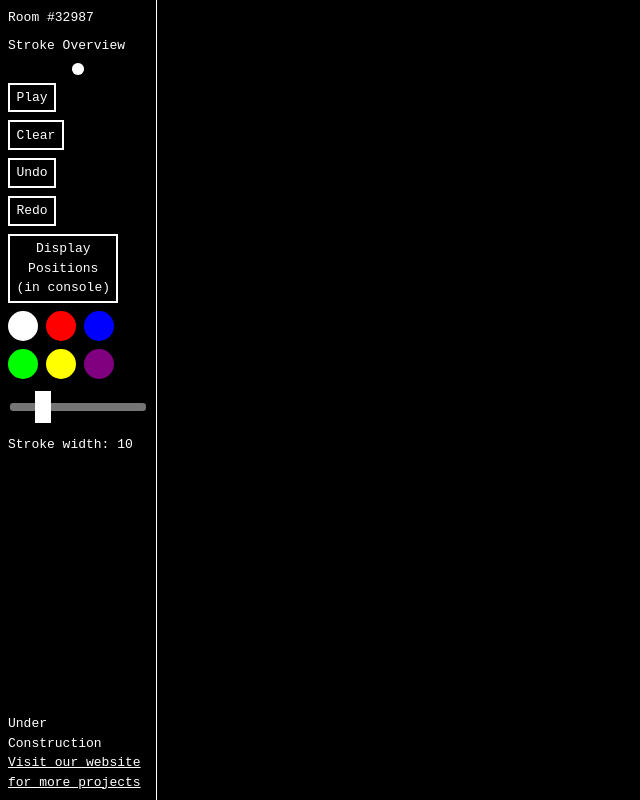
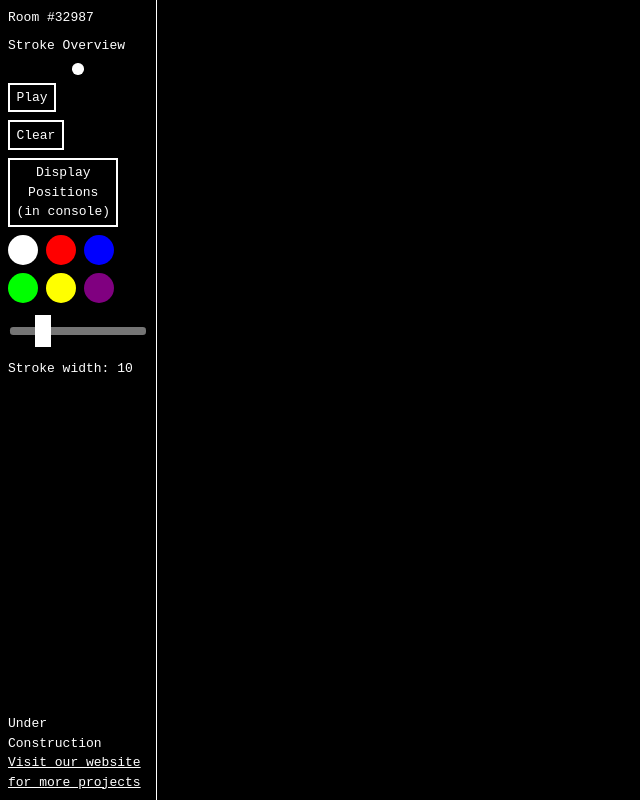
Before and after one commit to PROMCz11/Canvas-Scribble-App, a SvelteKit app: page /room in a window 1280 px wide. Shown: the whole page, without its empty margins (0-640 px from the left). Built offline with nearby package versions, Linux system fonts and the light colour scheme.

Commit message:
Code cleanup

```diff
--- a/src/lib/components/ControlPanel.svelte
+++ b/src/lib/components/ControlPanel.svelte
@@ -1,11 +1,11 @@
 <script>
     import { createEventDispatcher } from "svelte";
-    import { drawing } from "$lib/stores";
     import { strokeColor } from "$lib/stores";
     import { strokeWidth } from "$lib/stores";
     import { isDrawingPlaying } from "$lib/stores";
     import { availableColors } from "$lib/stores";
-    import { history } from "$lib/stores";
+    import { tree } from "$lib/stores";
+    import { redoHistory } from "$lib/stores";
     const dispatch = createEventDispatcher();
 </script>
 
@@ -17,9 +17,13 @@
     </div>
     <button on:click={() => dispatch("play")}>Play</button>
     <button on:click={() => dispatch("clear")}>Clear</button>
-    <button on:click={() => dispatch("undo")}>Undo</button>
-    <button on:click={() => dispatch("redo")}>Redo</button>
-    <button on:click={() => console.log($drawing)}>Display<br>Positions<br>(in console)</button>
+    {#if $tree.length}
+        <button on:click={() => dispatch("undo")}>Undo</button>
+    {/if}
+    {#if $redoHistory.length}
+        <button on:click={() => dispatch("redo")}>Redo</button>
+    {/if}
+    <button on:click={() => console.log($tree)}>Display<br>Positions<br>(in console)</button>
     <div class="color-selector-container">
         {#each $availableColors as { name, hex }}
             <button
--- a/src/routes/room/+page.svelte
+++ b/src/routes/room/+page.svelte
@@ -3,10 +3,8 @@
     import ControlPanel from "../../lib/components/ControlPanel.svelte";
     import { isCanvasPressed } from "$lib/stores";
     import { isDrawingPlaying } from "$lib/stores";
-    import { drawing } from "$lib/stores";
     import { strokeColor } from "$lib/stores";
     import { strokeWidth } from "$lib/stores";
-    import { history } from "$lib/stores";
 
     import { tree } from "$lib/stores";
     import { redoHistory } from "$lib/stores";
@@ -14,8 +12,8 @@
     let canvas;
     let ctx;
 
-    $: console.log($tree);
-    $: console.log($redoHistory);
+    // $: console.log($tree);
+    // $: console.log($redoHistory);
 
     onMount(() => {
         ctx = canvas.getContext('2d');
@@ -39,8 +37,6 @@
             ctx.beginPath();
             ctx.moveTo(X, Y);
 
-            $drawing = [...$drawing, 1];
-
             if($tree[$tree.length - 1] === 0) {
                 $tree.pop();
                 $tree = $tree;
@@ -59,8 +55,6 @@
             ctx.beginPath();
             ctx.moveTo(X, Y);
 
-            $drawing = [...$drawing, 1];
-
             if($tree[$tree.length - 1] === 0) {
                 $tree.pop();
                 $tree = $tree;
@@ -78,8 +72,6 @@
             ctx.moveTo(X, Y);
             ctx.stroke();
 
-            $drawing = [...$drawing, { x: X, y: Y, strokeColor: $strokeColor, strokeWidth: $strokeWidth }];
-
             $tree = [...$tree, { x: X, y: Y, strokeColor: $strokeColor, strokeWidth: $strokeWidth }];
         }
     }
@@ -92,8 +84,6 @@
             ctx.lineTo(X, Y);
             ctx.moveTo(X, Y);
             ctx.stroke();
-
-            $drawing = [...$drawing, { x: X, y: Y, strokeColor: $strokeColor, strokeWidth: $strokeWidth }];
 
             $tree = [...$tree, { x: X, y: Y, strokeColor: $strokeColor, strokeWidth: $strokeWidth }];
         }
@@ -115,8 +105,6 @@
 
     const clearCanvas = () => {
         if(!$isDrawingPlaying) {
-            $drawing = [];
-            $history = [];
             ctx.clearRect(0, 0, canvas.width, canvas.height);
 
             $tree = [];
@@ -181,52 +169,7 @@
 
     $: changeStrokeWidth($strokeWidth);
 
-    // const splitIntoChunks = (array) => {
-    //     const chunks = [];
-    //     let currentChunk = [];
-
-    //     array.forEach((item) => {
-    //         if (item === 1) {
-    //             if (currentChunk.length) {
-    //                 chunks.push(currentChunk);
-    //                 currentChunk = [];
-    //             }
-    //         } else {
-    //             currentChunk.push(item);
-    //         }
-    //     });
-
-    //     if (currentChunk.length) {
-    //         chunks.push(currentChunk);
-    //     }
-
-    //     return chunks;
-    // };
-
-    // const joinChunks = (chunks) => {
-    //     const joinedArray = [];
-
-    //     chunks.forEach(chunk => {
-    //         if (chunk.length > 0) {
-    //             joinedArray.push(1);
-    //             joinedArray.push(...chunk);
-    //         }
-    //     });
-
-    //     return joinedArray;
-    // };
-
-    // const split = () => {
-    //     const chunks = splitIntoChunks($drawing);
-    //     console.log(chunks);
-    // };
-
     const undo = () => {
-        // const indexOfLastStrokeStart = $drawing.lastIndexOf(1);
-        // $history = [...$history, ...$drawing.slice(indexOfLastStrokeStart)];
-        // $drawing.splice(indexOfLastStrokeStart);
-        // drawInstructions();
-
         if($tree[$tree.length - 1] === 0) {
             $tree.pop();
             $tree = $tree;
@@ -240,18 +183,12 @@
     }
 
     const redo = () => {
-        // const indexOfLastStrokeStart = $history.lastIndexOf(1);
-        // $drawing = [...$drawing, ...$history.slice(indexOfLastStrokeStart)];
-        // drawInstructions();
-        // $history = [];
-
         if($tree[$tree.length - 1] === 0) {
             $tree.pop();
             $tree = $tree;
 
             const indexOfLastStrokeStart = $redoHistory.lastIndexOf(1);
             $tree = [...$tree, ...$redoHistory.slice(indexOfLastStrokeStart), 0];
-            // $redoHistory = [];
             $redoHistory.splice(indexOfLastStrokeStart);
 
             drawInstructions();
```
